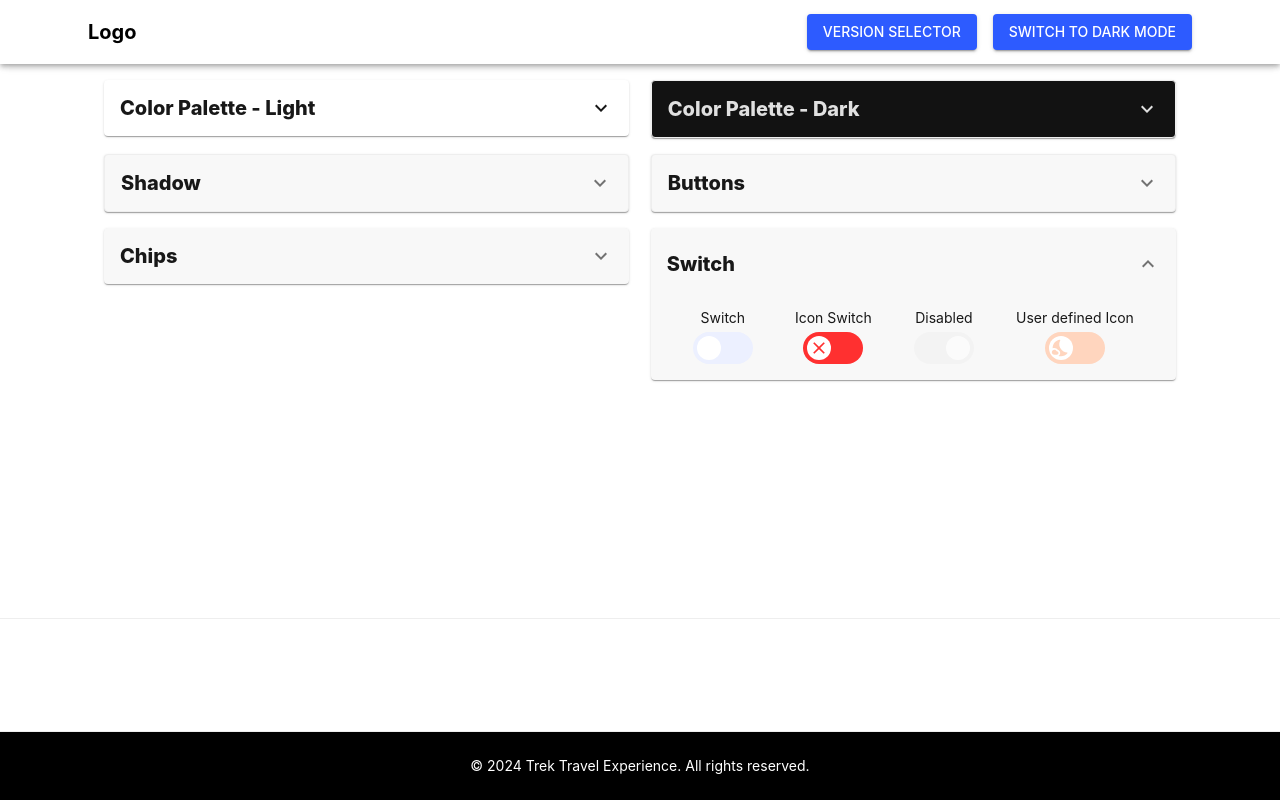
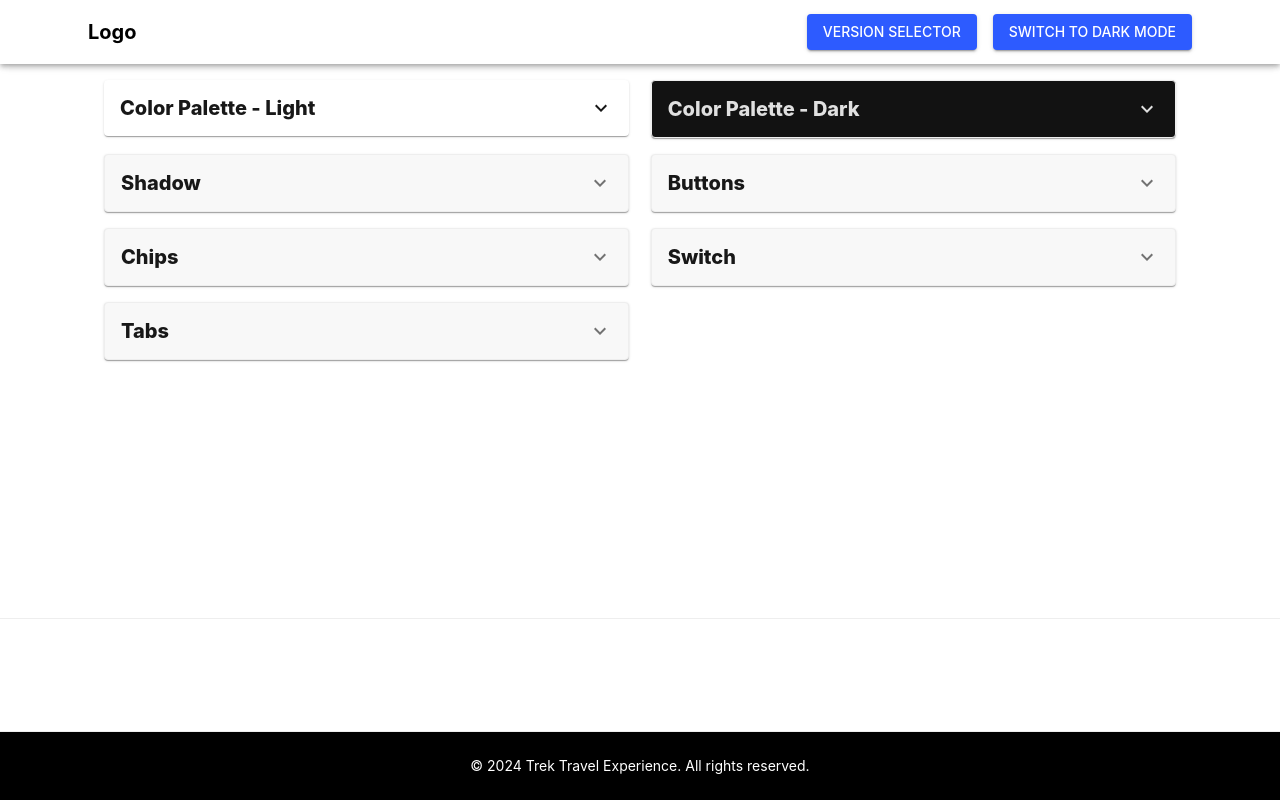
Before and after one commit to Yuki-kykyky/layout-demos, a Next.js app: page / in a window 1280 px wide. Built offline with nearby package versions, Linux system fonts and the light colour scheme.

Commit message:
generate woop-tab

```diff
--- a/app/common/styles/color-palette.ts
+++ b/app/common/styles/color-palette.ts
@@ -2,94 +2,94 @@
 
 export const ColorPalette = {
   Background: {
-      "bgLight": "#FFFFFF",
-      "bgDarken": "#F8F8F8",
+    bgLight: "#FFFFFF",
+    bgDarken: "#F8F8F8",
   },
   Greyscale: {
-      "textPrimary": "#181818",
-      "textSecondary": "#5C5C5C",
-      "textTertiary": "#747474",
-      "icons": "#7C7B7B",
-      "stroke": "#D7D7D7",
-      "dividers": "#EDEDED",
-      "disabledText": "#8A8A8A",
-      "disabledBg": "#EFEFEF",
-      "white": "#FFFFFF",
-      "textOnColorPlashes": "#181818",
+    textPrimary: "#181818",
+    textSecondary: "#5C5C5C",
+    textTertiary: "#747474",
+    icons: "#7C7B7B",
+    stroke: "#D7D7D7",
+    dividers: "#EDEDED",
+    disabledText: "#8A8A8A",
+    disabledBg: "#EFEFEF",
+    white: "#FFFFFF",
+    textOnColorPlashes: "#181818",
   },
   AccentViolet: {
-      "accent1Primary": "#2D5BFF",
-      "accent1Secondary": "#6284FD",
-      "accent1Tertiary": "#96ADFF",
-      "accent1Quaternary": "#ECF0FF",
-      "hoverState": "#1B4AF0",
-      "clickState": "#002ED0",
+    accent1Primary: "#2D5BFF",
+    accent1Secondary: "#6284FD",
+    accent1Tertiary: "#96ADFF",
+    accent1Quaternary: "#ECF0FF",
+    hoverState: "#1B4AF0",
+    clickState: "#002ED0",
   },
   AccentOrange: {
-      "accent2Primary": "#FF37BB",
-      "accent2Secondary": "#002ED0",
-      "accent2Tertiary": "#FFD5BE",
-      "accent2Quaternary": "#FFECE1",
+    accent2Primary: "#FF7F37",
+    accent2Secondary: "#FC9D68",
+    accent2Tertiary: "#FFD5BE",
+    accent2Quaternary: "#FFECE1",
   },
   SystemColors: {
-      "successfulHover": "#28B411",
-      "successful": "#28B411",
-      "successfulSecondary": "#B2FFA6",
-      "successfulTertiary": "#E6FFE2",
-      "attentionHover": "#F6D523",
-      "attention": "#F6D523",
-      "attentionSecondary": "#FFEF98",
-      "attentionTertiary": "#FFF2F2",
-      "errorHover": "#ED2121",
-      "error": "#FF3030",
-      "errorSecondary": "#FFC0C0",
-      "errorTertiary": "#FFF2F2",
+    successfulHover: "#28B411",
+    successful: "#28B411",
+    successfulSecondary: "#B2FFA6",
+    successfulTertiary: "#E6FFE2",
+    attentionHover: "#F6D523",
+    attention: "#F6D523",
+    attentionSecondary: "#FFEF98",
+    attentionTertiary: "#FFF2F2",
+    errorHover: "#ED2121",
+    error: "#FF3030",
+    errorSecondary: "#FFC0C0",
+    errorTertiary: "#FFF2F2",
   },
 };
 
 export const ColorPaletteDark = {
   Background: {
-      "bgLight": "#181818",
-      "bgDarken": "#121212",
+    bgLight: "#181818",
+    bgDarken: "#121212",
   },
   Greyscale: {
-      "textPrimary": "#E0E0E0",
-      "textSecondary": "#B0B0B0",
-      "textTertiary": "#A0A0A0",
-      "icons": "#B8B8B8",
-      "stroke": "#4D4D4D",
-      "dividers": "#3A3A3A",
-      "disabledText": "#A0A0A0",
-      "disabledBg": "#2A2A2A",
-      "white": "#FFFFFF",
-      "textOnColorPlashes": "#E0E0E0",
+    textPrimary: "#E0E0E0",
+    textSecondary: "#B0B0B0",
+    textTertiary: "#A0A0A0",
+    icons: "#B8B8B8",
+    stroke: "#4D4D4D",
+    dividers: "#3A3A3A",
+    disabledText: "#A0A0A0",
+    disabledBg: "#2A2A2A",
+    white: "#FFFFFF",
+    textOnColorPlashes: "#E0E0E0",
   },
   AccentViolet: {
-      "accent1Primary": "#4A6BFF",
-      "accent1Secondary": "#7A9BFD",
-      "accent1Tertiary": "#B0C1FF",
-      "accent1Quaternary": "#E0E6FF",
-      "hoverState": "#2B4AF0",
-      "clickState": "#003ED0",
+    accent1Primary: "#4A6BFF",
+    accent1Secondary: "#7A9BFD",
+    accent1Tertiary: "#B0C1FF",
+    accent1Quaternary: "#E0E6FF",
+    hoverState: "#2B4AF0",
+    clickState: "#003ED0",
   },
   AccentOrange: {
-      "accent2Primary": "#FF6F3D",
-      "accent2Secondary": "#003ED0",
-      "accent2Tertiary": "#FFD5BE",
-      "accent2Quaternary": "#FFECE1",
+    accent2Primary: "#F37B38",
+    accent2Secondary: "#EA996B",
+    accent2Tertiary: "#FFAB7C",
+    accent2Quaternary: "#FFC2A0",
   },
   SystemColors: {
-      "successfulHover": "#4CAF50",
-      "successful": "#4CAF50",
-      "successfulSecondary": "#A5D6A7",
-      "successfulTertiary": "#C8E6C9",
-      "attentionHover": "#FBC02D",
-      "attention": "#FBC02D",
-      "attentionSecondary": "#FFEB3B",
-      "attentionTertiary": "#FFF9C4",
-      "errorHover": "#F44336",
-      "error": "#F44336",
-      "errorSecondary": "#FFCDD2",
-      "errorTertiary": "#FFEBEE",
+    successfulHover: "#4CAF50",
+    successful: "#4CAF50",
+    successfulSecondary: "#A5D6A7",
+    successfulTertiary: "#C8E6C9",
+    attentionHover: "#FBC02D",
+    attention: "#FBC02D",
+    attentionSecondary: "#FFEB3B",
+    attentionTertiary: "#FFF9C4",
+    errorHover: "#F44336",
+    error: "#F44336",
+    errorSecondary: "#FFCDD2",
+    errorTertiary: "#FFEBEE",
   },
 };
--- /dev/null
+++ b/app/common/ui/page2/woop/common/common.tsx
@@ -0,0 +1,28 @@
+import { Box, Typography } from "@mui/material";
+import React from "react";
+import { ColorPalette } from "@/app/common/styles/color-palette";
+
+// 通用的数字标记组件
+const NumberBadge = ({
+  number,
+  color = ColorPalette.AccentOrange.accent2Primary,
+}: {
+  number: number;
+  color?: string;
+}) => (
+  <Box
+    bgcolor={color}
+    width={24}
+    height={24}
+    display="flex"
+    alignItems="center"
+    justifyContent="center"
+    borderRadius={2}
+  >
+    <Typography color="white" fontWeight={600} sx={{ fontSize: 12 }}>
+      {number}
+    </Typography>
+  </Box>
+);
+
+export { NumberBadge };
--- a/app/common/ui/page2/woop/styles.ts
+++ b/app/common/ui/page2/woop/styles.ts
@@ -184,4 +184,31 @@ const WoopChipStyles = {
   },
 };
 
-export { WoopChipStyles, WoopBtnStyles };
+// 抽离样式配置
+const WoopTabStyles = {
+  outline: {
+    base: {
+      textTransform: "none",
+    },
+    focus: {
+      boxShadow: `inset ${Shadows.FocusBtn.style}`,
+    },
+    selected: {},
+  },
+  contained: {
+    base: {
+      textTransform: "none",
+      bgcolor: (theme: Theme) => theme.palette.background.paper,
+    },
+    selected: {
+      bgcolor: (theme: Theme) => theme.palette.primary.main,
+      boxShadow: (theme: Theme) => `inset 0px 0px 0px 6px ${theme.palette.background.paper}`,
+      color: (theme: Theme) => theme.palette.primary.contrastText,
+    },
+    focus: {
+      boxShadow: `inset ${Shadows.FocusBtn.style}`,
+    },
+  },
+};
+
+export { WoopChipStyles, WoopBtnStyles, WoopTabStyles };
--- /dev/null
+++ b/app/components/page2/tab-list.tsx
@@ -0,0 +1,111 @@
+import { NumberBadge } from "@/app/common/ui/page2/woop/common/common";
+import {
+    WoopTab,
+    WoopTabPanelWrapper,
+} from "@/app/common/ui/page2/woop/woop-tab";
+import { DoNotTouch, NotificationsActive } from "@mui/icons-material";
+import { Box, Tabs } from "@mui/material";
+import React, { useState } from "react";
+
+
+export default function TabList() {
+  const [outlineTab, setOutlineTab] = useState(0);
+  const [containedTab, setContainedTab] = useState(0);
+
+  // Tab 切换处理函数
+  const createHandleChange =
+    (setter: (value: number) => void) =>
+    (_: React.SyntheticEvent, newValue: number) =>
+      setter(newValue);
+
+  return (
+    <Box>
+      {/* Outline 类型的 Tabs */}
+      <Box
+        sx={{ borderBottom: (theme) => `1px solid ${theme.palette.grey[200]}` }}
+      >
+        <Tabs value={outlineTab} onChange={createHandleChange(setOutlineTab)}>
+          <WoopTab label="only label" value={0} />
+          <WoopTab
+            label="with prefix"
+            value={1}
+            prefix={<NotificationsActive />}
+          />
+          <WoopTab
+            label="with suffix"
+            value={2}
+            suffix={<NumberBadge number={99} />}
+          />
+          <WoopTab
+            label="disabled"
+            value={3}
+            disabled
+            prefix={<DoNotTouch />}
+            suffix={<DoNotTouch />}
+          />
+        </Tabs>
+      </Box>
+
+      {/* Outline Tab Panels */}
+      <WoopTabPanelWrapper value={outlineTab} index={0}>
+        Only label
+      </WoopTabPanelWrapper>
+      <WoopTabPanelWrapper value={outlineTab} index={1}>
+        With prefix
+      </WoopTabPanelWrapper>
+      <WoopTabPanelWrapper value={outlineTab} index={2}>
+        With suffix
+      </WoopTabPanelWrapper>
+      <WoopTabPanelWrapper value={outlineTab} index={3}>
+        Disabled
+      </WoopTabPanelWrapper>
+
+      {/* Contained 类型的 Tabs */}
+      <Box
+        sx={{ borderBottom: (theme) => `1px solid ${theme.palette.grey[200]}` }}
+      >
+        <Tabs
+          value={containedTab}
+          onChange={createHandleChange(setContainedTab)}
+          sx={{ "& .MuiTabs-indicator": { bgcolor: "transparent" } }}
+        >
+          <WoopTab type="contained" label="only label" value={0} />
+          <WoopTab
+            type="contained"
+            label="with prefix"
+            value={1}
+            prefix={<NotificationsActive />}
+          />
+          <WoopTab
+            type="contained"
+            label="with suffix"
+            value={2}
+            suffix={<NumberBadge number={99} />}
+          />
+          <WoopTab
+            type="contained"
+            label="disabled"
+            value={3}
+            disabled
+            prefix={<DoNotTouch />}
+            suffix={<DoNotTouch />}
+          />
+        </Tabs>
+      </Box>
+
+      {/* Contained Tab Panels */}
+      <WoopTabPanelWrapper value={containedTab} index={0}>
+        Only label
+      </WoopTabPanelWrapper>
+      <WoopTabPanelWrapper value={containedTab} index={1}>
+        With prefix
+      </WoopTabPanelWrapper>
+      <WoopTabPanelWrapper value={containedTab} index={2}>
+        With suffix
+      </WoopTabPanelWrapper>
+      <WoopTabPanelWrapper value={containedTab} index={3}>
+        Disabled
+      </WoopTabPanelWrapper>
+    </Box>
+  );
+}
--- a/app/pages/woop-design-system.tsx
+++ b/app/pages/woop-design-system.tsx
@@ -15,7 +15,7 @@ import { ColorPaletteList } from "../components/page2/color-palette-list";
 import { ShadowList } from "../components/page2/shadow-list";
 import { SwitchList } from "../components/page2/switch-list";
 import React from "react";
-
+import TabList from "../components/page2/tab-list";
 export function WoopDesignSystem() {
   return (
     <Container maxWidth="xl">
@@ -143,7 +143,11 @@ export function WoopDesignSystem() {
           </Accordion>
         </Box>
         <Box sx={{ width: "49%" }}>
-          <Accordion>
+          <Accordion
+            sx={{
+              border: (theme) => `1px solid ${theme.palette.grey[200]}`,
+            }}
+          >
             <AccordionSummary expandIcon={<ExpandMoreIcon />}>
               <Typography variant="h6" fontWeight="800">
                 Chips
@@ -155,7 +159,11 @@ export function WoopDesignSystem() {
           </Accordion>
         </Box>
         <Box sx={{ width: "49%" }}>
-          <Accordion expanded>
+          <Accordion
+            sx={{
+              border: (theme) => `1px solid ${theme.palette.grey[200]}`,
+            }}
+          >
             <AccordionSummary expandIcon={<ExpandMoreIcon />}>
               <Typography variant="h6" fontWeight="800">
                 Switch
@@ -166,6 +174,30 @@ export function WoopDesignSystem() {
             </AccordionDetails>
           </Accordion>
         </Box>
+        <Box sx={{ width: "49%" }}>
+          <Accordion
+            sx={{
+              border: (theme) => `1px solid ${theme.palette.grey[200]}`,
+            }}
+          >
+            <AccordionSummary expandIcon={<ExpandMoreIcon />}>
+              <Typography variant="h6" fontWeight="800">
+                Tabs
+              </Typography>
+            </AccordionSummary>
+            <AccordionDetails
+              sx={{
+                pt: 2,
+                display: "flex",
+                flexDirection: "column",
+                bgcolor: (theme) => theme.palette.background.default,
+                borderTop: (theme) => `1px solid ${theme.palette.grey[200]}`,
+              }}
+            >
+              <TabList />
+            </AccordionDetails>
+          </Accordion>
+        </Box>
       </Stack>
     </Container>
   );
```
Also changed, not shown: app/common/ui/page2/woop/woop-tab.tsx (added, +91 -0 lines). Lines whose indentation alone changed are shown as unchanged.
